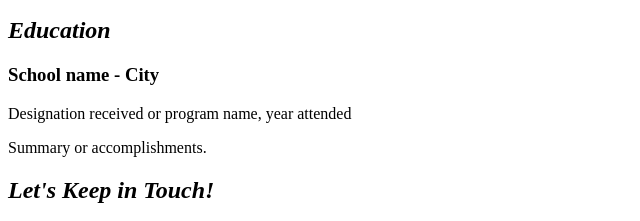
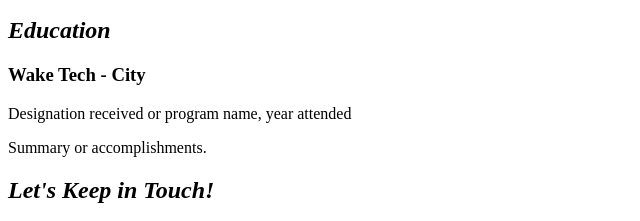
Before and after one commit to msingh4waketech/Lesson3, a plain HTML site: page Assignment3Start/index.html in a window 1280 px wide. Shown: the part 1029-1250 px from the top of the page, 0-640 px from the left. Drawn offline with Linux system fonts and the light colour scheme.

Commit message:
Update index.html

```diff
--- a/Assignment3Start/index.html
+++ b/Assignment3Start/index.html
@@ -61,7 +61,7 @@
 
         <!-- Copy this whole <section> block to add more schools. -->
         <section>
-          <h3>School name - City</h3>
+          <h3>Wake Tech - City</h3>
           <p>Designation received or program name, year attended</p>
           <p>Summary or accomplishments.</p>
         </section>
```
